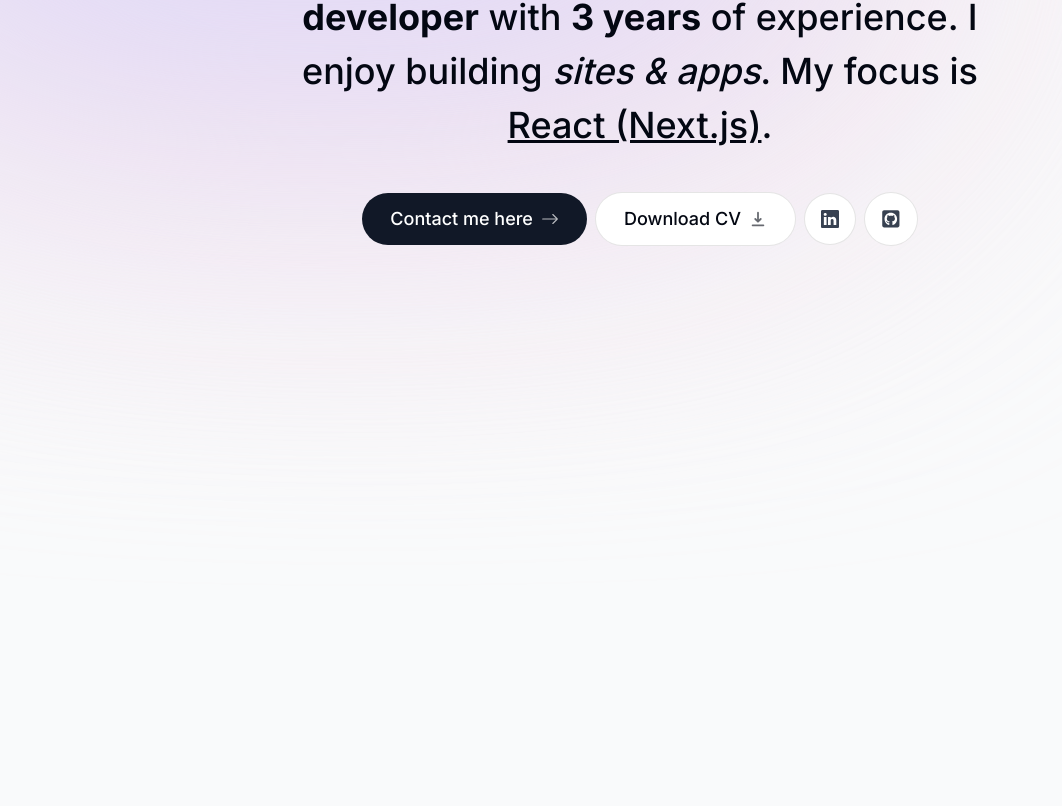
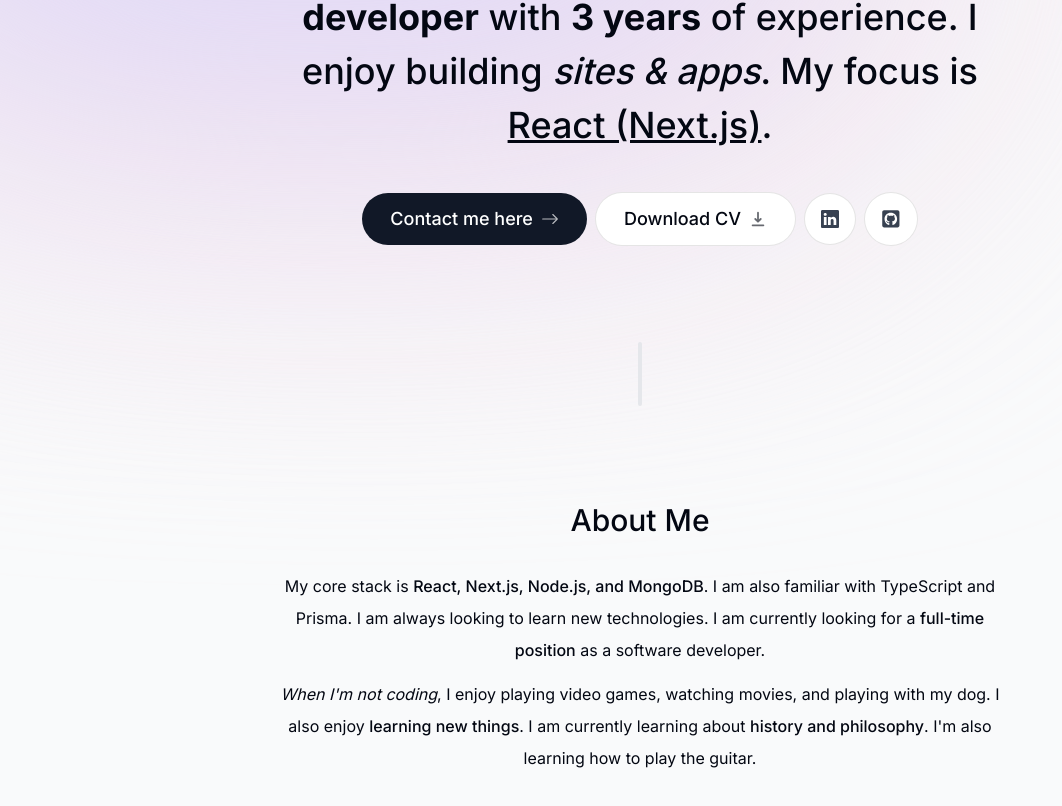
Before and after one commit to PeiYee88/Sacheyy, a Next.js app: page / in a window 1280 px wide. Shown: the part 384-1190 px from the top of the page, without its empty margins (0-1062 px from the left). Built offline with nearby package versions, Linux system fonts and the light colour scheme.

Commit message:
Add about me

```diff
--- a/app/page.tsx
+++ b/app/page.tsx
@@ -1,10 +1,14 @@
 import Intro from "@/components/intro";
+import SectionDivider from "@/components/section-divider";
+import About from "@/components/about";
 
 export default function Home() {
   return (
     <main className="flex flex-col items-center
     px-4">
       <Intro/>
+      <SectionDivider/>
+      <About/>
     </main>
     );
 }
--- /dev/null
+++ b/components/about.tsx
@@ -0,0 +1,36 @@
+"use client";
+
+import React from 'react'
+import SectionHeading from './section-heading';
+import { motion } from "framer-motion";
+
+export default function About() {
+  return (
+   <motion.section
+   className='mb-28 max-w-[45rem] text-center leading-8 sm:mb-40'
+   initial={{ opacity:0, y:100}}
+   animate={{ opacity:1, y:0}}
+   transition={{ delay: 0.175}}>
+    <SectionHeading>About me</SectionHeading>
+    <p className='mb-3'>
+         My core stack
+        is{" "}
+        <span className="font-medium">
+          React, Next.js, Node.js, and MongoDB
+        </span>
+        . I am also familiar with TypeScript and Prisma. I am always looking to
+        learn new technologies. I am currently looking for a{" "}
+        <span className="font-medium">full-time position</span> as a software
+        developer.
+    </p>
+    <p>
+    <span className="italic">When I'm not coding</span>, I enjoy playing
+        video games, watching movies, and playing with my dog. I also enjoy{" "}
+        <span className="font-medium">learning new things</span>. I am currently
+        learning about{" "}
+        <span className="font-medium">history and philosophy</span>. I'm also
+        learning how to play the guitar.
+    </p>
+   </motion.section>
+  );
+}
--- a/components/intro.tsx
+++ b/components/intro.tsx
@@ -45,7 +45,7 @@
           </motion.span>
         </div>
       </div>
-      <motion.p className='mb-10 mt-7 px-4 text-2xl font-medium !leading-[1.5] sm:text-4xl'
+      <motion.h1 className='mb-10 mt-7 px-4 text-2xl font-medium !leading-[1.5] sm:text-4xl'
       initial={{ opacity:0, y:100}}
       animate={{ opacity:1, y:0}}>
       <span className="font-bold">Hello, I'm Melissa.</span> I'm a{" "}
@@ -53,7 +53,7 @@
         <span className="font-bold">3 years</span> of experience. I enjoy
         building <span className="italic">sites & apps</span>. My focus is{" "}
         <span className="underline">React (Next.js)</span>.
-      </motion.p>
+      </motion.h1>
 
       <motion.div className='flex flex-col sm:flex-row items-center justify-center gap-2 px-4 text-lg font-medium'
       initial={{ opacity:0, y:100}}
@@ -66,11 +66,11 @@
         <BsArrowRight className='opacity-70 group-hover:translate-x-1 transition'/> </Link>
         <a href="/CV.pdf" download={true} className='group flex items-center gap-2 border border-black/10 rounded-full bg-white px-7 py-3 outline-none focus:scale-110
         hover:scale-110 active:scale-105 transition cursor-pointer'>Download CV <HiDownload className='opacity-60 group-hover:translate-y-1 transition '/></a>
-        <a href="https://linkedin.com" className='flex items-center gap-2 rounded-full bg-white text-gray-700 p-4 border border-black/10 outline-none focus:scale-110
+        <a href="https://linkedin.com" target="_blank" className='flex items-center gap-2 rounded-full bg-white text-gray-700 p-4 border border-black/10 outline-none focus:scale-110
         hover:scale-[1.15] hover:text-gray-950 active:scale-105 transition cursor-pointer'>
             <BsLinkedin/>
         </a>
-        <a className='flex items-center gap-2 text-[1.23rem] rounded-full bg-white text-gray-700 p-4 border border-black/10 outline-none focus:scale-110
+        <a href="https://github.com" target="_blank" className='flex items-center gap-2 text-[1.23rem] rounded-full bg-white text-gray-700 p-4 border border-black/10 outline-none focus:scale-110
         hover:scale-[1.15] active:scale-105 hover:text-gray-950 transition cursor-pointer'>
             <FaGithubSquare/>
         </a>
--- /dev/null
+++ b/components/section-divider.tsx
@@ -0,0 +1,15 @@
+"use client";
+
+import React from 'react'
+import { motion} from 'framer-motion'
+
+export default function SectionDivider() {
+  return (
+    <motion.div className='bg-gray-200 my-24 h-16 w-1 rounded-full hidden
+    sm:block'
+    initial={{ opacity:0, y:100}}
+    animate= {{ opacity:1, y:0 }}
+    transition={{ delay: 0.15}}>
+    </motion.div>
+  )
+}
--- /dev/null
+++ b/components/section-heading.tsx
@@ -0,0 +1,12 @@
+import React from 'react'
+
+type SectionHeadingProps = {
+    children:React.ReactNode;
+}
+
+export default function SectionHeading({
+    children}: SectionHeadingProps) {
+  return (
+    <h2 className="text-3xl font-medium capitalize mb-8">
+        {children}</h2>);
+}
```
